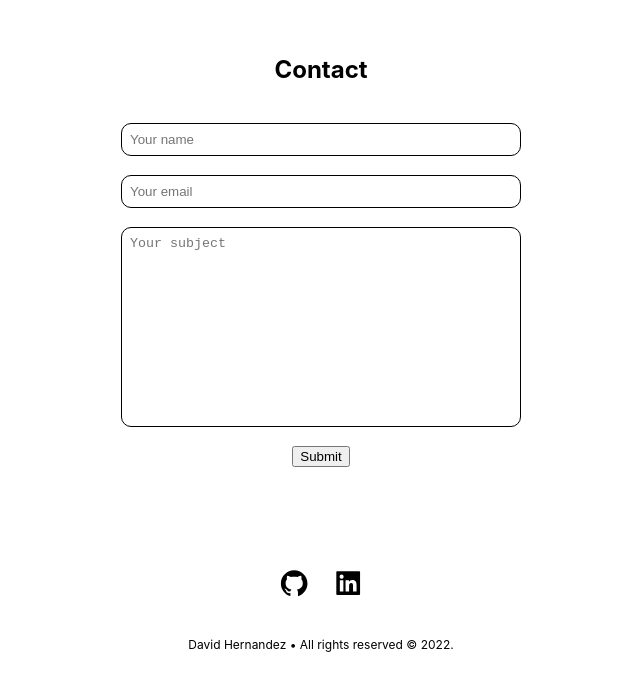
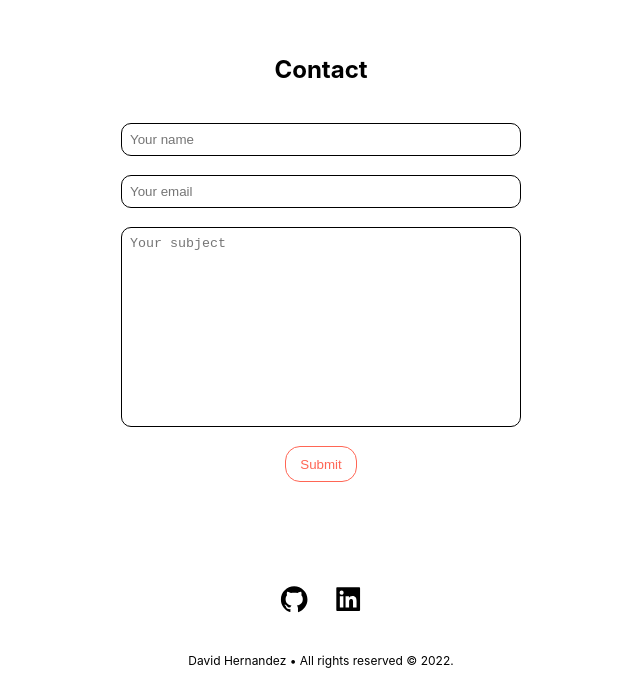
Before and after one commit to Vsjee/Portfolio, a React (Vite) app: page / in a window 1280 px wide. Shown: the part 2228-2924 px from the top of the page, without its empty margins (319-959 px from the left). Built offline with nearby package versions, Linux system fonts and the light colour scheme.

Commit message:
btn-comp

```diff
--- /dev/null
+++ b/src/components/Button.jsx
@@ -0,0 +1,17 @@
+import styled from "styled-components";
+
+const Button = styled.button`
+  background: ${Props => Props.primary === 'primary' ? '#ff6655' : '#ffffff'};
+  color: ${Props => Props.primary === 'primary' ? '#ffffff' : '#ff6655'};
+  padding: .6rem .9rem;
+  border: ${Props => Props.primary === 'primary' ? '1px solid #ff6655' : '1px solid #ff6655'};
+  border-radius: 15px;
+  cursor: pointer;
+  transition: .4s ease-in-out;
+
+  &:hover {
+    background: ${Props => Props.primary === 'primary' ? '#be4f43' : '#e4958e'};
+  }
+`
+
+export default Button
--- a/src/components/Form.jsx
+++ b/src/components/Form.jsx
@@ -1,5 +1,6 @@
 import React from 'react';
 import '../styles/form.css';
+import Button from './Button';
 
 function Form() {
     return (
@@ -17,7 +18,7 @@ function Form() {
                 rows='10'
                 placeholder='Your subject'
                 className='form--textarea'></textarea>
-            <button>Submit</button>
+            <Button>Submit</Button>
         </form>
     );
 }
--- a/src/styles/form.css
+++ b/src/styles/form.css
@@ -7,10 +7,6 @@
     align-items: center;
     gap: 1.2rem;
     padding: 2rem;
-}
-
-.form button {
-    cursor: pointer;
 }
 
 .form--name,
```
